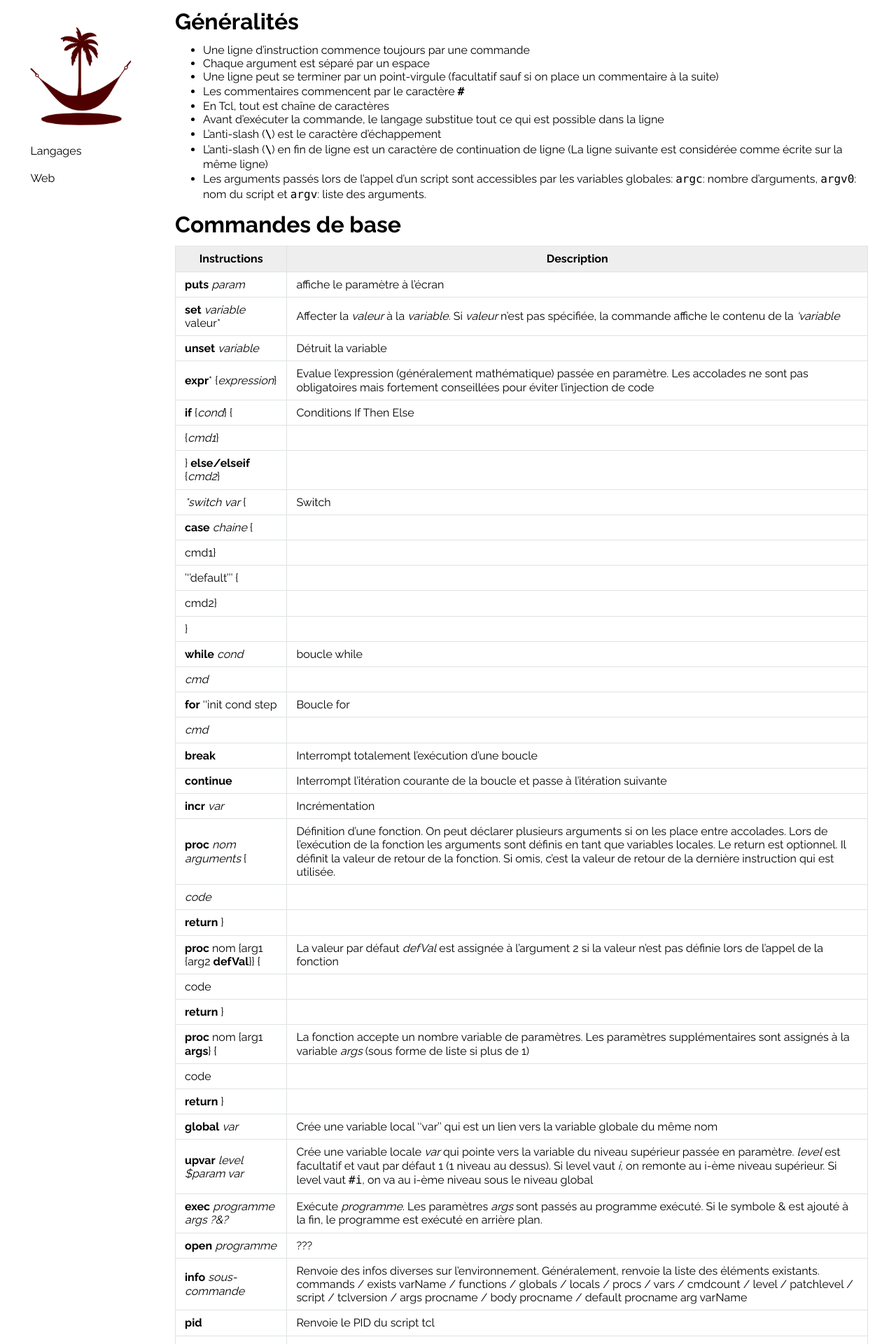
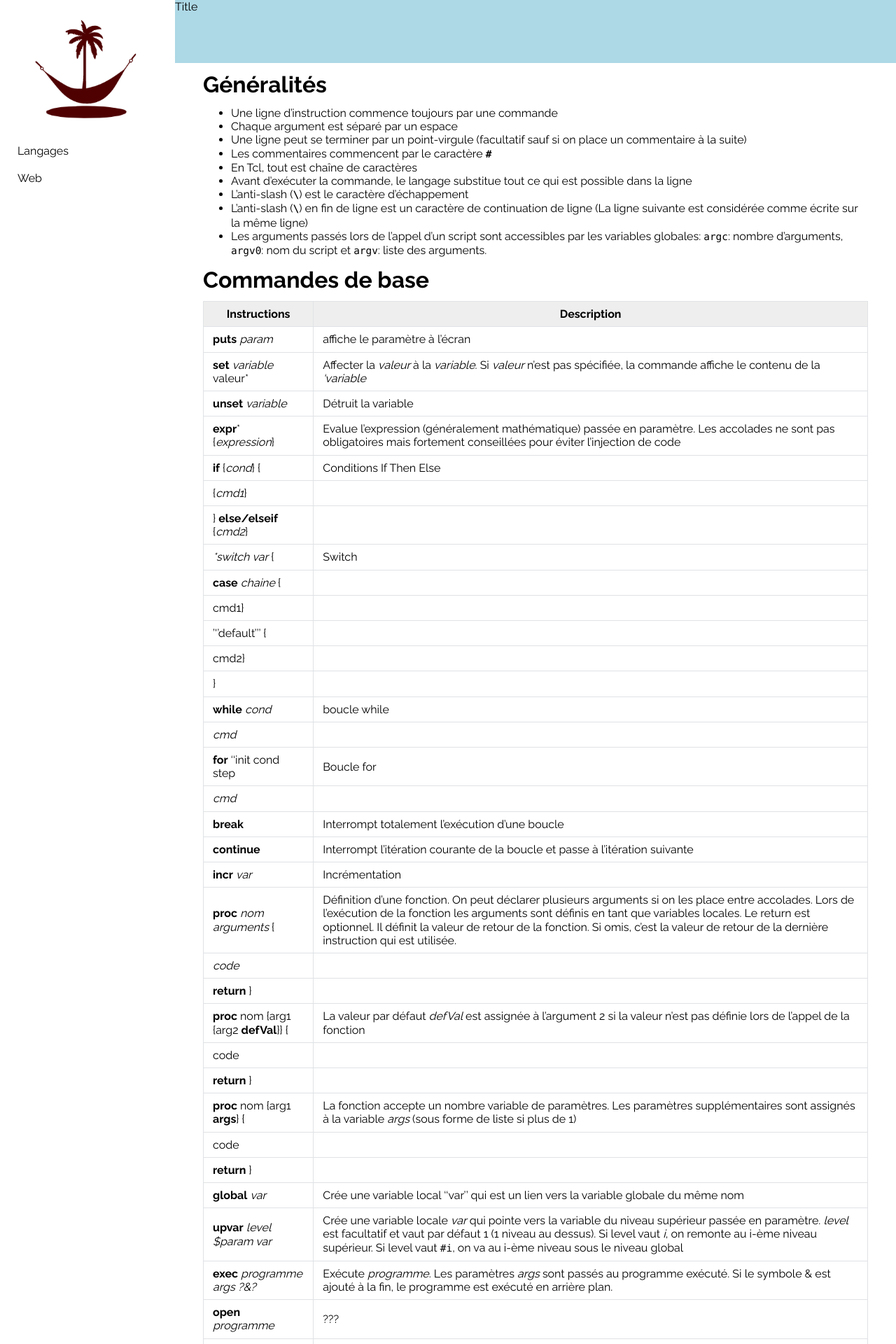
Before and after one commit to behej/lazyjekyll, a Jekyll site: the page built from _languages/tcl_tk.md, in a window 1280 px wide. Shown: the top 1920 px of the page at 70% size. Built offline with Jekyll 4.4.1, drawn with Linux system fonts in a browser that asks for light colours.

Commit message:
fix #106 - fix #110 - Update layout

```diff
--- a/_includes/about.html
+++ b/_includes/about.html
@@ -1,4 +1,4 @@
-<section>
+
     <div class="about-header {{condensed_class}}">
     <div class="about-title">
     <a href="{{ "/" | relative_url}}">
@@ -132,4 +132,3 @@
     {%- endif -%}
     {% endcapture %}
     {{ footer }}
-  </section>
--- a/_includes/menu.html
+++ b/_includes/menu.html
@@ -1,4 +1,4 @@
-<nav class="menu">
+<div>
   <a href="{{ "/" | relative_url}}">
     {% if site.plainwhite.portfolio_image_dark and site.plainwhite.dark_mode %}
     <img class="light" src="{{site.baseurl }}/{{ site.plainwhite.portfolio_image }}" alt="{{ site.plainwhite.name }}" />
@@ -7,6 +7,9 @@
     <img src="{{site.baseurl }}/{{ site.plainwhite.portfolio_image }}" alt="{{ site.plainwhite.name }}" />
     {% endif %}
   </a>
+</div>
+<nav class="menu">
+
 
       {% for c in site.collections %}
         {% if c.label != "posts" %}
--- a/_layouts/default.html
+++ b/_layouts/default.html
@@ -22,8 +22,13 @@
         {% include menu.html %}
       {% endif %}
     </section>
-    <section class="content">
-      {{ content }}
+    <section class="main_panel">
+      <section class="header">
+        Title
+      </section>
+      <section class="content">
+        {{ content }}
+    </section>
     </section>
     <footer class="{{condensed_class}}">
       {{ footer }}
--- a/_sass/ext/_normalize.scss
+++ b/_sass/ext/_normalize.scss
@@ -231,7 +231,7 @@ kbd,
 pre,
 samp {
     font-family: monospace, monospace;
-    font-size: 1em;
+    font-size: 0.9em;
 }
 
 // Forms
--- a/_sass/plain.scss
+++ b/_sass/plain.scss
@@ -5,7 +5,7 @@
 $linkColor: #0a59b0;
 $mobileW: 768px;
 $smallMobileW: 480px;
-$bigScreenW: 1600px;
+$bigScreenW: 1440px;
 $leftWidth: 25vw;
 
 *,
@@ -57,8 +57,8 @@ main {
 
 
   @media screen and (min-width: $bigScreenW) {
-    // margin: 0 auto;
-    // max-width: 1440px;
+    margin: 0 auto;
+    max-width: 1440px;
   }
   // @media screen and (max-width: 1280px) {
   //   margin: 0 75px;
@@ -75,18 +75,7 @@ main {
   //   margin: 0;
   // }
 
-  .content {
-    flex-grow: 1;
-    width: 75vw;
-    margin-right: 40px;
 
-    @media screen and (min-width: $mobileW + 1) {
-      // max-width: calc(100% - #{$leftWidth});
-      // margin-left: $leftWidth;
-      // width: 100%;
-
-    }
-  }
 
 
   .left_panel {
@@ -120,7 +109,7 @@ main {
     align-items: center;
     h2 {
       font-size: 22px;
-      margin-top: 25px;
+      margin-top: 20px;
       margin-bottom: 0;
       color: #222222;
       font-weight: normal;
@@ -155,10 +144,11 @@ main {
     display: flex;
     flex-direction: column;
     width: 100%;
-    align-items: left;
+    margin-top: 20px;
+    // align-items: left;
 
     a {
-      padding-left: 3vw;
+      padding-left: 20px;
       border-left: 5px solid #00000000;
       padding-top: 10px;
       padding-bottom: 10px;
@@ -170,6 +160,32 @@ main {
       border-left: 5px solid #ddd;
     }
   }
+
+  .main_panel {
+    flex-grow: 1;
+    margin: 0;
+    width: 75vw;
+
+    .header {
+      height: 10vh;
+      background-color: lightblue;
+    }
+
+    .content {
+
+
+      margin: 0 40px;
+
+      @media screen and (min-width: $mobileW + 1) {
+        // max-width: calc(100% - #{$leftWidth});
+        // margin-left: $leftWidth;
+        // width: 100%;
+
+      }
+    }
+  }
+
+
 }
 #title {
   a {
```
Lines whose indentation alone changed are shown as unchanged.
